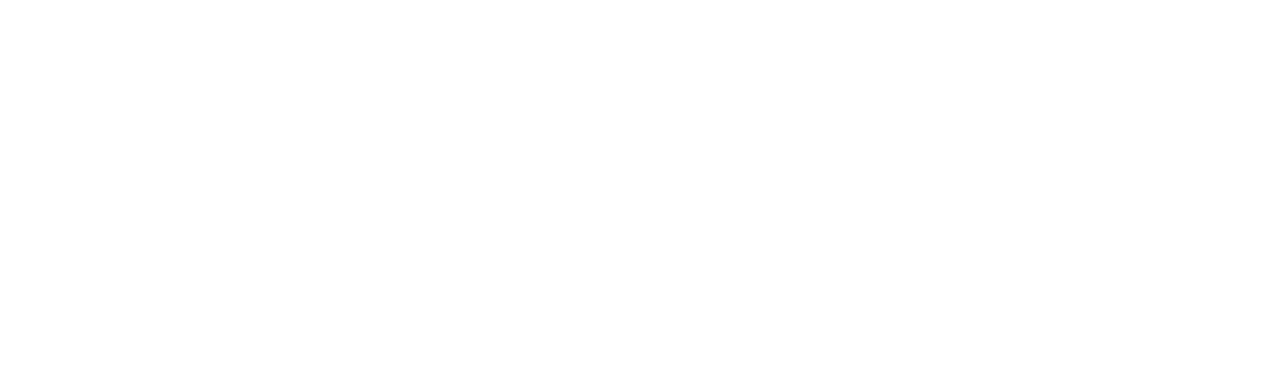
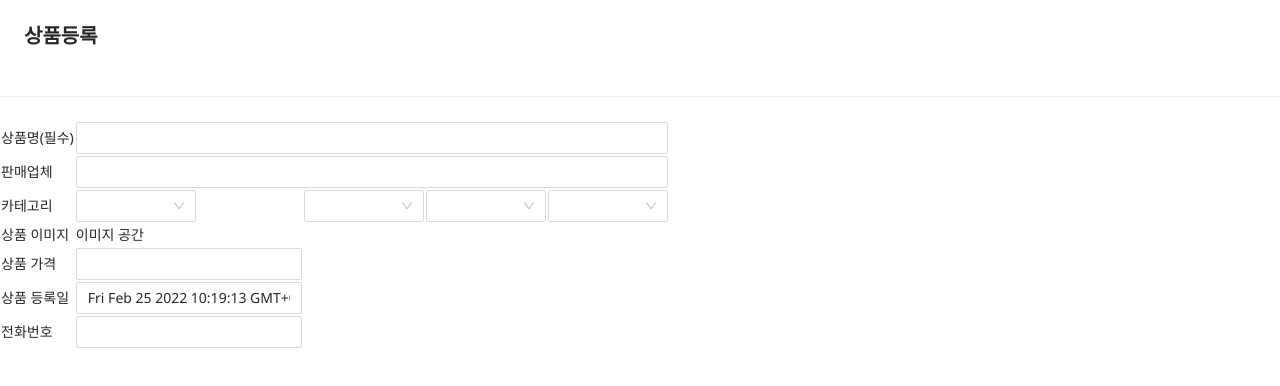
Before and after one commit to kms970/mjj_mall, a React (Create React App) app in the folder mjj_mall-webapp/: page /provider/item/Registration in a window 1280 px wide. Before the commit this address had no page. Shown: the top 386 px of the page. Built offline with nearby package versions, Linux system fonts and the light colour scheme.

Commit message:
상품 등록 페이지 구현
상품 등록 페이지 구현
- 상품 폼 구성
- Date format 변경 필요
- 등록 버튼 구현 필요
- 테이블 테두리 등 변경 필요
- image 넣는거 필요
- DB와 연동해서 카테고리 가져오는 것 구현 필요

```diff
--- a/mjj_mall-webapp/src/App.js
+++ b/mjj_mall-webapp/src/App.js
@@ -7,9 +7,9 @@
 import JoinConsumer from './login/join/joinConsumer';
 import JoinProvider from './login/join/joinProvider';
 import JoinComplete from "./login/join/JoinComplete";
-import {PageHeader} from "antd";
 import Header from "./common/header";
-import MenuFunction from "./common/Menu";
+import OrderConfirmation from "./orderConfirmation/orderConfirmation";
+import ItemRegistration from "./provider/item/itemRegistration";
 function App() {
   return (
     <div>
@@ -23,6 +23,8 @@
           <Route path="/join/consumer" element={<JoinConsumer />} />
           <Route path="/join/provider" element={<JoinProvider />} />
           <Route path="/join/complete" element={<JoinComplete />} />
+          <Route path="/order/confirmation" element={<OrderConfirmation />} />
+          <Route path="/provider/item/Registration" element={<ItemRegistration/>}/>
         </Routes>
       </BrowserRouter>
     </div>
--- a/mjj_mall-webapp/src/common/header.js
+++ b/mjj_mall-webapp/src/common/header.js
@@ -1,25 +1,41 @@
-import {Menu, PageHeader, Button, Input, Select, Divider} from "antd";
+import { PageHeader, Button, Input, Select, Divider } from "antd";
 import React, {useState} from "react";
 import {Link, Outlet} from "react-router-dom";
-import {MenuOutlined, MenuUnfoldOutlined, MenuFoldOutlined, SearchOutlined  } from "@ant-design/icons";
+import { MenuUnfoldOutlined, MenuFoldOutlined, SearchOutlined  } from "@ant-design/icons";
 import MenuFunction from "./Menu";
 
 function Header() {
+
   const [MenuVisble, setMenuVisble] = useState(false);
   const [searchType, setSearchType] = useState("");
   const [searchInputData, setSearchInputData] = useState("");
   const { Option } = Select;
-  const SubMenu = Menu.SubMenu;
 
-
+  /**
+   * Header에 메뉴를 보이고, 안보이고 하게 만드는 토글
+   * @author jslee
+   * @since 2022-03-09
+   */
   const visbleToggle = () => {
     setMenuVisble(!MenuVisble);
   }
 
+  /**
+   * header에 입력 값을 받는 부분
+   * @param e 입력값
+   * @since 2022-03-09
+   * @author jslee
+   */
   const setSearchInputDataFunction = (e) => {
     setSearchInputData(e.target.value);
   }
 
+  /**
+   * 검색을 눌렀을 때, 검색을 실행하는 부분
+   *
+   * @author jslee
+   * @since 2022-03-09
+   */
   const submitSearchData = () => {
     console.log("검색 타입: ", searchType, ", 검색 내용: ", searchInputData);
   }
@@ -54,12 +70,12 @@
       </div>
       <Divider />
       <div style={{float:"right"}}>
-          <span style={{margin:"3px"}}>
-            <Link to="/login">로그인</Link>
-          </span>
         <span style={{margin:"3px"}}>
-            <Link to="/join">회원가입</Link>
-          </span>
+          <Link to="/login">로그인</Link>
+        </span>
+        <span style={{margin:"3px"}}>
+          <Link to="/join">회원가입</Link>
+        </span>
       </div>
       {
         MenuVisble ? <MenuFunction/> : <></>
--- a/mjj_mall-webapp/src/login/Login.js
+++ b/mjj_mall-webapp/src/login/Login.js
@@ -111,7 +111,7 @@
           <span>
             <StyledButton type="primary" htmlType="submit">
               <CheckOutlined />
-                Submit
+              Submit
             </StyledButton>
           </span>
 
--- a/mjj_mall-webapp/src/orderConfirmation/orderCofirmation.js
+++ /dev/null
@@ -1 +0,0 @@
-import React from 'react';
--- /dev/null
+++ b/mjj_mall-webapp/src/orderConfirmation/orderConfirmation.js
@@ -0,0 +1,9 @@
+import React from 'react';
+
+function OrderConfirmation() {
+  return (
+    <div>주문 상세 조회 페이지</div>
+  )
+}
+
+export default OrderConfirmation;
--- /dev/null
+++ b/mjj_mall-webapp/src/provider/item/itemRegistration.js
@@ -0,0 +1,93 @@
+import React from 'react';
+import {Divider, PageHeader, Input, Select} from "antd";
+
+function ItemRegistration() {
+  const { Option } = Select;
+  const currenttime = new Date();
+  return (
+    <div>
+      <PageHeader
+        className="site-page-header"
+        title="상품등록"
+      />
+      <Divider />
+      <table>
+        <tbody>
+        {/* 상품명 */}
+        <tr>
+          <td>상품명(필수)</td>
+          <td colSpan="4"><Input type="text"/></td>
+        </tr>
+        {/* 판매업체 */}
+        <tr>
+          <td>판매업체</td>
+          <td colSpan="4"><Input type="text"/></td>
+        </tr>
+        {/* 카테고리 */}
+        <tr>
+          <td>카테고리</td>
+          <td>
+            <Select style={{ width: 120 }}>
+              <Option value="">상품군 분류</Option>
+              <Option value="브랜드쇼핑">브랜드패션</Option>
+              <Option value="트렌드패션">트렌드패션</Option>
+              <Option value="뷰티">뷰티</Option>
+              <Option value="식품">식품</Option>
+              <Option value="스포츠/레저/자동차">스포츠/레저/자동차</Option>
+              <Option value="출산/육아">출산/육아</Option>
+              <Option value="가구/인테리어">가구/인테리어</Option>
+              <Option value="생활/건강">생활/건강</Option>
+              <Option value="가전/디지털">가전/디지털</Option>
+            </Select>
+          </td>
+          <td>
+            <Select style={{ width: 120 }}>
+              <Option value="">대분류 분류</Option>
+              <Option value="가전">가전</Option>
+              <Option value="디지털">디지털</Option>
+            </Select>
+          </td>
+          <td>
+            <Select style={{ width: 120 }}>
+              <Option value="">중분류 분류</Option>
+              <Option value="가전">가전1</Option>
+              <Option value="가전2">가전2</Option>
+              <Option value="가전3">가전3</Option>
+            </Select>
+          </td>
+          <td>
+            <Select style={{ width: 120 }}>
+              <Option value="">소분류 분류</Option>
+              <Option value="소가전1">소가전1</Option>
+              <Option value="소가전2">소가전2</Option>
+              <Option value="소가전3">소가전3</Option>
+            </Select>
+          </td>
+        </tr>
+        {/* 상품 이미지 */}
+        <tr>
+          <td>상품 이미지</td>
+          <td>이미지 공간</td>
+        </tr>
+        {/* 상품 가격 */}
+        <tr>
+          <td>상품 가격</td>
+          <td><Input type="text"/></td>
+        </tr>
+        {/* 상품 등록일 */}
+        <tr>
+          <td>상품 등록일</td>
+          <td><Input type="text" defaultValue={currenttime}/></td>
+        </tr>
+        {/* 전화 번호 */}
+        <tr>
+          <td>전화번호</td>
+          <td><Input type="number"/></td>
+        </tr>
+        </tbody>
+      </table>
+    </div>
+  )
+}
+
+export default ItemRegistration;
```
Also changed, not shown: mjj_mall-webapp/src/common/Menu.js (indentation only). Lines whose indentation alone changed are shown as unchanged.
